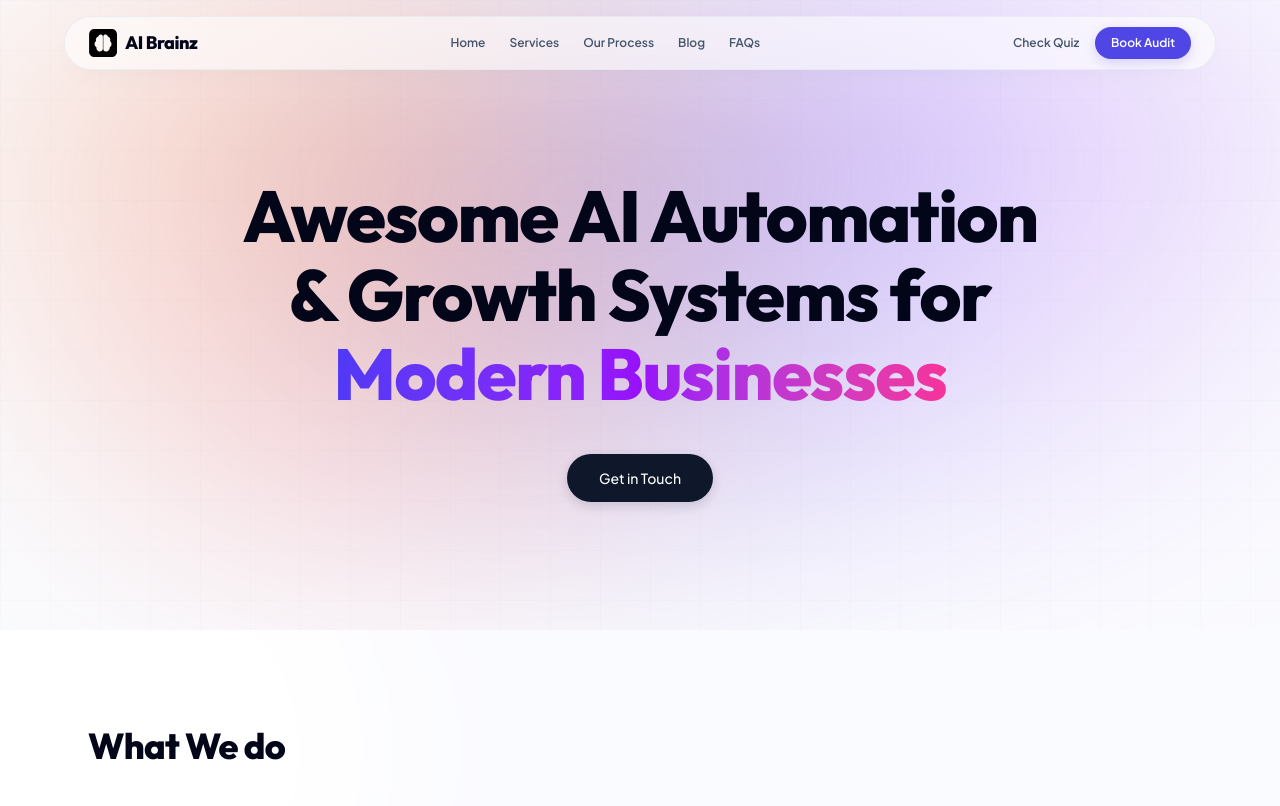
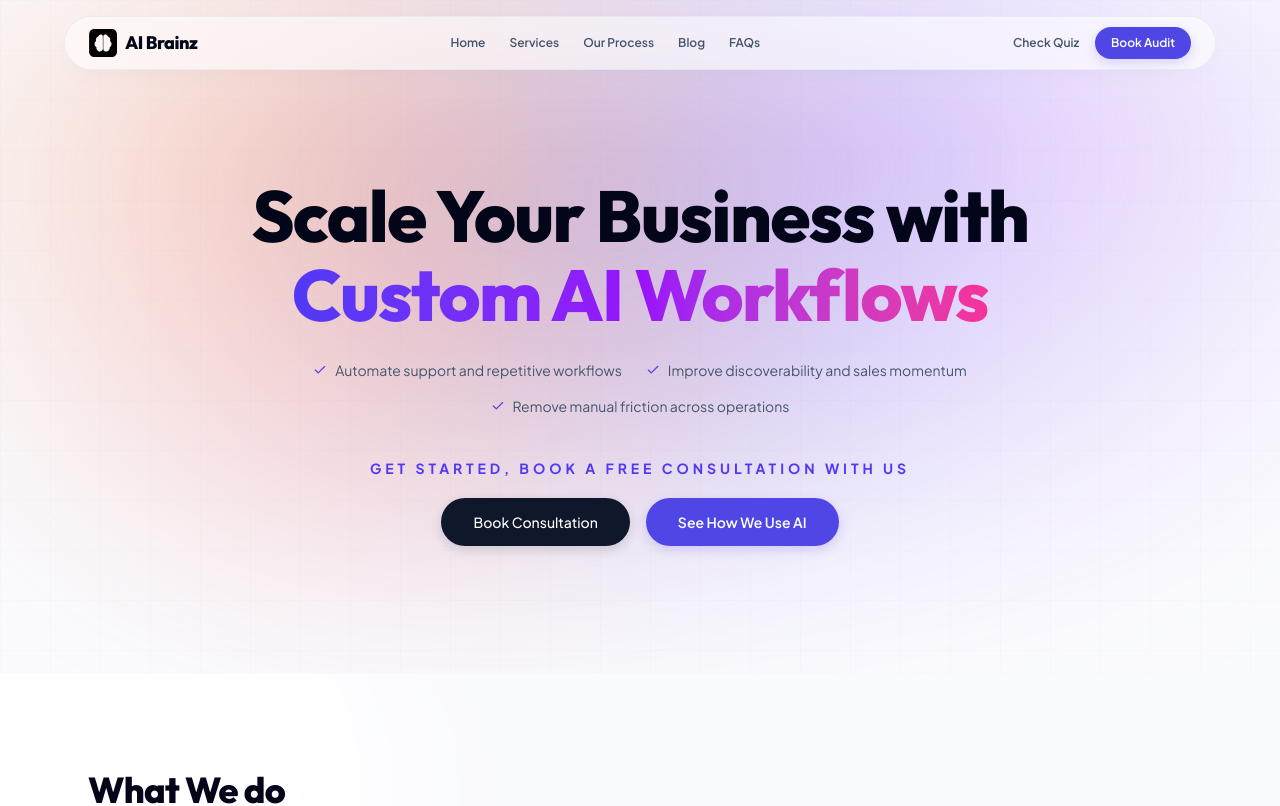
Before and after one commit to princegbabuwo/ai-brainz-website, a Next.js app: page / in a window 1280 px wide. Shown: the top 806 px of the page. Built offline with nearby package versions, Linux system fonts and the light colour scheme.

Commit message:
Hide hero features checklist on smaller screens

```diff
--- a/src/components/Hero.jsx
+++ b/src/components/Hero.jsx
@@ -1,6 +1,7 @@
 'use client';
 
 import Link from 'next/link';
+import { Check } from 'lucide-react';
 
 export default function Hero() {
   return (
@@ -11,17 +12,38 @@ export default function Hero() {
       <div className="max-w-7xl mx-auto px-6 relative z-10 text-center">
         {/* Main Headline - Centered, Large, and Bold */}
         <h1 className="text-4xl sm:text-6xl lg:text-7xl font-extrabold text-slate-950 tracking-tight leading-[1.1] max-w-4xl mx-auto">
-          Awesome AI Automation <br />
-          & Growth Systems for <br />
+          Scale Your Business with <br />
           <span className="text-transparent bg-clip-text bg-gradient-to-r from-indigo-600 via-purple-600 to-pink-500">
-            Modern Businesses
+            Custom AI Workflows
           </span>
         </h1>
 
-        {/* CTA Button - Centered, Dark, Pill-Shaped */}
-        <div className="mt-10">
+        <ul className="hidden sm:flex mt-6 max-w-4xl mx-auto flex-wrap items-center justify-center gap-x-6 gap-y-3 text-xs sm:text-sm text-slate-600 leading-6 list-none">
+          <li className="inline-flex items-center gap-2">
+            <Check className="h-3.5 w-3.5 text-indigo-600 shrink-0" aria-hidden="true" />
+            <span>Automate support and repetitive workflows</span>
+          </li>
+          <li className="inline-flex items-center gap-2">
+            <Check className="h-3.5 w-3.5 text-indigo-600 shrink-0" aria-hidden="true" />
+            <span>Improve discoverability and sales momentum</span>
+          </li>
+          <li className="inline-flex items-center gap-2">
+            <Check className="h-3.5 w-3.5 text-indigo-600 shrink-0" aria-hidden="true" />
+            <span>Remove manual friction across operations</span>
+          </li>
+        </ul>
+
+        <p className="mt-10 text-sm font-bold uppercase tracking-[0.28em] text-indigo-600">
+          Get started, Book a Free Consultation with us
+        </p>
+
+        {/* CTA Buttons - Centered, Pill-Shaped */}
+        <div className="mt-5 flex flex-col sm:flex-row items-center justify-center gap-4">
           <Link href="/#contact" className="btn-pill-dark px-8 py-3.5 text-sm font-bold shadow-md inline-flex items-center gap-2">
-            <span>Get in Touch</span>
+            <span>Book Consultation</span>
+          </Link>
+          <Link href="/#how-we-use-ai" className="btn-pill-blue px-8 py-3.5 text-sm font-bold shadow-md inline-flex items-center gap-2">
+            <span>See How We Use AI</span>
           </Link>
         </div>
       </div>
```
